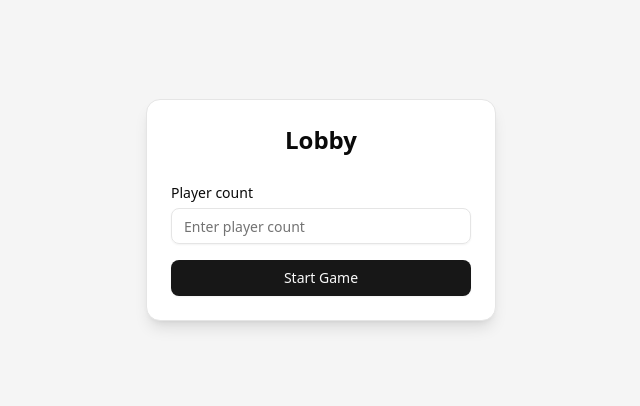
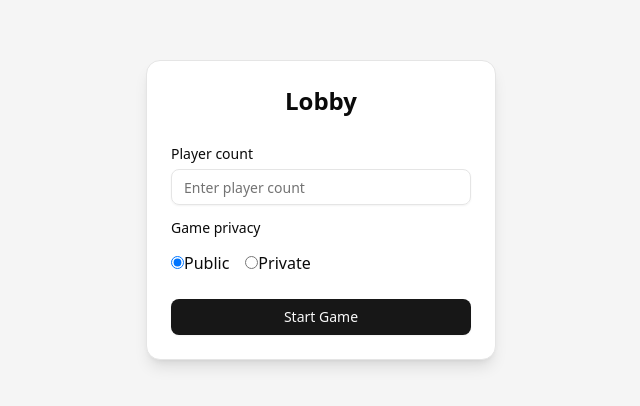
Before and after one commit to Aern-do/scotland-yard, a Vue app: page /lobby in a window 1280 px wide. Shown: the part 190-596 px from the top of the page, without its empty margins (319-959 px from the left). Built offline with nearby package versions, Linux system fonts and the light colour scheme.

Commit message:
lobby creation

```diff
--- a/src/pages/LobbyView.vue
+++ b/src/pages/LobbyView.vue
@@ -8,6 +8,7 @@ import { Card, CardHeader, CardTitle, CardContent } from '@/components/ui/card'
 
 const router = useRouter()
 const playerCount = ref<number | null>(null)
+const picked = ref('Public')
 
 const startGame = () => {
   if (!playerCount.value || playerCount.value < 2) {
@@ -16,6 +17,8 @@ const startGame = () => {
   }
   router.push(`/board/${playerCount.value}`)
 }
+
+
 </script>
 
 <template>
@@ -35,7 +38,22 @@ const startGame = () => {
             v-model.number="playerCount"
             placeholder="Enter player count"
             min="2"
+            max="6"
           />
+        </div>
+        <Label for="playerCount">Game privacy</Label>
+
+        <div class="space-y-2 flex gap-4">
+          <div>
+            <input type="radio" id="public" value="Public" v-model="picked"/>
+            <label for="one">Public</label>
+          </div>
+
+          <div>
+            <input type="radio" id="private" value="Private" v-model="picked"/>
+            <label for="two">Private</label>
+          </div>
+
         </div>
         <Button class="w-full" @click="startGame">
           Start Game
--- a/src/router.ts
+++ b/src/router.ts
@@ -3,7 +3,6 @@ import HomeView from "./pages/HomeView.vue";
 import LobbyView from "./pages/LobbyView.vue";
 import RegisterView from "./pages/RegisterView.vue"
 import LoginView from "./pages/LoginView.vue";
-import BoardView from "./pages/BoardView.vue";
 
 const routes = [
   { path: "/home", component: HomeView },
```
